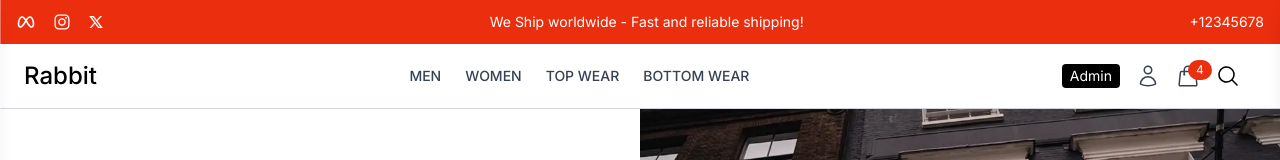
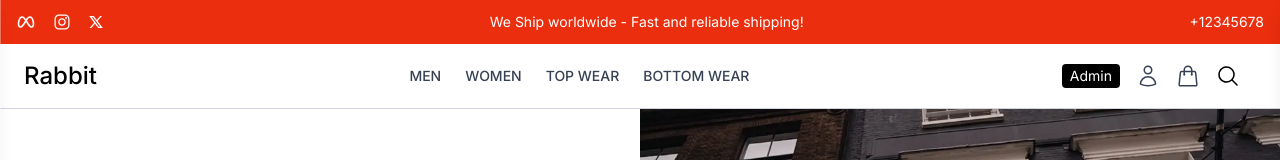
Before and after one commit to Ahsamkk/Ecommerce-MERN, a React (Vite) app in the folder frontend/: page /login in a window 1280 px wide. Shown: the top 160 px of the page. Built offline with nearby package versions, Linux system fonts and the light colour scheme.

Commit message:
updated login

```diff
--- a/frontend/src/components/Common/Navbar.jsx
+++ b/frontend/src/components/Common/Navbar.jsx
@@ -4,11 +4,19 @@ import { HiOutlineUser, HiOutlineShoppingBag, HiBars3BottomRight} from 'react-ic
 import SearchBar from './SearchBar'
 import CartDrawer from '../Layout/CartDrawer'
 import { IoMdClose } from 'react-icons/io'
+import { useSelector } from 'react-redux'
 
 const Navbar = () => {
 
   const [drawerOpen, setDrawerOpen] = useState(false)
   const [navDrawerOpen, setNavDrawerOpen] = useState(false)
+  const { cart } = useSelector((state) => state.cart);
+
+  const cartItemCount =
+    cart?.products?.reduce((total, product) => {
+      return total + product.quantity;
+    }, 0) || 0;
+
 
   const toggleNavDrawer = () => {
     setNavDrawerOpen(!navDrawerOpen)
@@ -38,7 +46,10 @@ const Navbar = () => {
           </Link>
           <button onClick={toggleCartDrawer} className="relative hover:text-black cursor-pointer">
             <HiOutlineShoppingBag className="h-6 w-6 text-gray-700" />
-            <span className="absolute -top-1 bg-primary text-white text-xs rounded-full px-2 py-0.5">4</span>
+            {cartItemCount > 0 && (
+              <span className="absolute -top-1 bg-primary text-white text-xs rounded-full px-2 py-0.5">{cartItemCount}</span>
+            )}
+
           </button>
           <div className="overflow-hidden cursor-pointer">
             <SearchBar />
--- a/frontend/src/components/Common/SearchBar.jsx
+++ b/frontend/src/components/Common/SearchBar.jsx
@@ -1,20 +1,27 @@
 import { useState } from "react"
 import { HiMagnifyingGlass, HiMiniXMark } from "react-icons/hi2";
+import { useDispatch } from "react-redux";
+import { useNavigate } from "react-router-dom";
+import { fetchProductsByFilters, setFilters } from "../../redux/slices/productsSlice.js";
 
 const SearchBar = () => {
 
   const [searchTerm, setSearchTerm] = useState("");
   const [isOpen, setIsOpen] = useState(false);
+  const dispatch = useDispatch();
+  const navigate = useNavigate();
 
   const handleSearchToggle = () => {
-    setIsOpen(!isOpen)
-  }
+    setIsOpen(!isOpen);
+  };
 
   const handleSearch = (e) => {
     e.preventDefault();
-    console.log("Search Term: ", searchTerm)
-    setIsOpen(false)
-  }
+    dispatch(setFilters({ search: searchTerm }));
+    dispatch(fetchProductsByFilters({ search: searchTerm }));
+    navigate(`/collections/all?search=${searchTerm}`);
+    setIsOpen(false);
+  };
 
   return (
     <div
@@ -38,12 +45,12 @@ const SearchBar = () => {
             onClick={handleSearchToggle}
             className="absolute right-4 top-1/2 transform -translate-y-1/2 text-gray-600 hover:text-gray-800"
           >
-            <HiMiniXMark className="h-6 w-6"/>
+            <HiMiniXMark className="h-8 w-8 cursor-pointer"/>
           </button>
         </form>
       ) : (
         <button onClick={handleSearchToggle}>
-          <HiMagnifyingGlass className="h-6 w-6"/>
+          <HiMagnifyingGlass className="h-6 w-6 cursor-pointer"/>
         </button>
       )}
     </div>
--- a/frontend/src/pages/Login.jsx
+++ b/frontend/src/pages/Login.jsx
@@ -1,14 +1,36 @@
-import { Link } from "react-router-dom";
+import { Link, useLocation, useNavigate } from "react-router-dom";
 import login from "../assets/login.webp";
-import { useState } from "react";
+import { useEffect, useState } from "react";
 // import {toast} from "sonner"
 import { loginUser } from "../redux/slices/authSlice.js";
-import { useDispatch } from "react-redux";
+import { useDispatch, useSelector } from "react-redux";
+import { mergeCart } from "../redux/slices/cartSlice.js";
 
 const Login = () => {
   const [email, setEmail] = useState("");
   const [password, setPassword] = useState("");
   const dispatch = useDispatch();
+  const navigate = useNavigate();
+  const location = useLocation();
+
+  const { user, guestId } = useSelector((state) => state.auth);
+  const { cart } = useSelector((state) => state.cart);
+
+  //Get redirect parameter and check if it's checout or something else
+  const redirect = new URLSearchParams(location.search).get("redirect") || "/";
+  const isCheckoutRedirect = redirect.includes("checkout");
+
+  useEffect(() => {
+    if (user) {
+      if (cart?.products.length > 0 && guestId) {
+        dispatch(mergeCart({ guestId, user })).then(() => {
+          navigate(isCheckoutRedirect ? "/checkout" : "/");
+        });
+      } else {
+        navigate(isCheckoutRedirect ? "/checkout" : "/");
+      }
+    }
+  }, [user, guestId, cart, navigate, isCheckoutRedirect, dispatch]);
 
   const handleSubmit = async (e) => {
     e.preventDefault();
```
